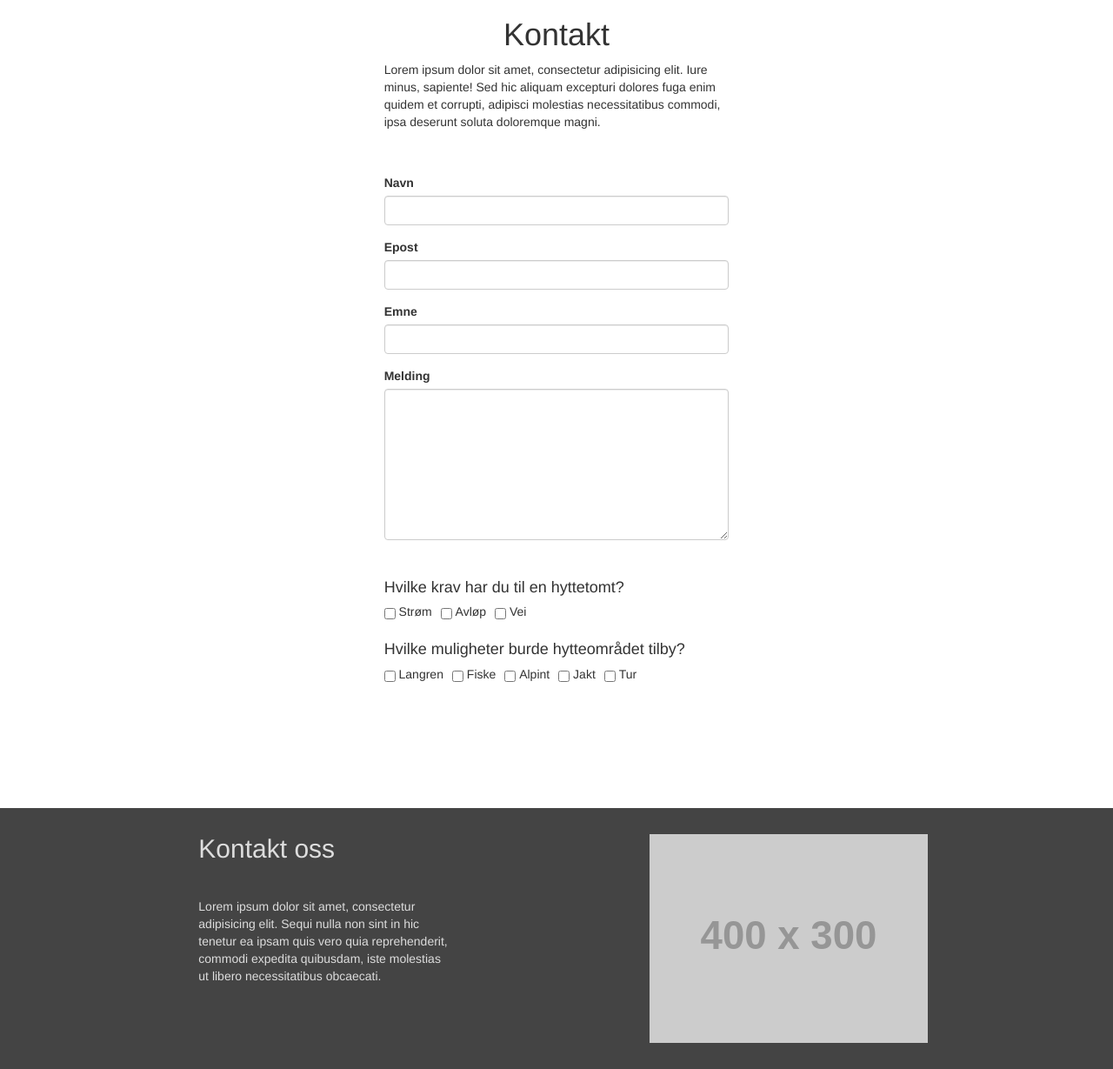
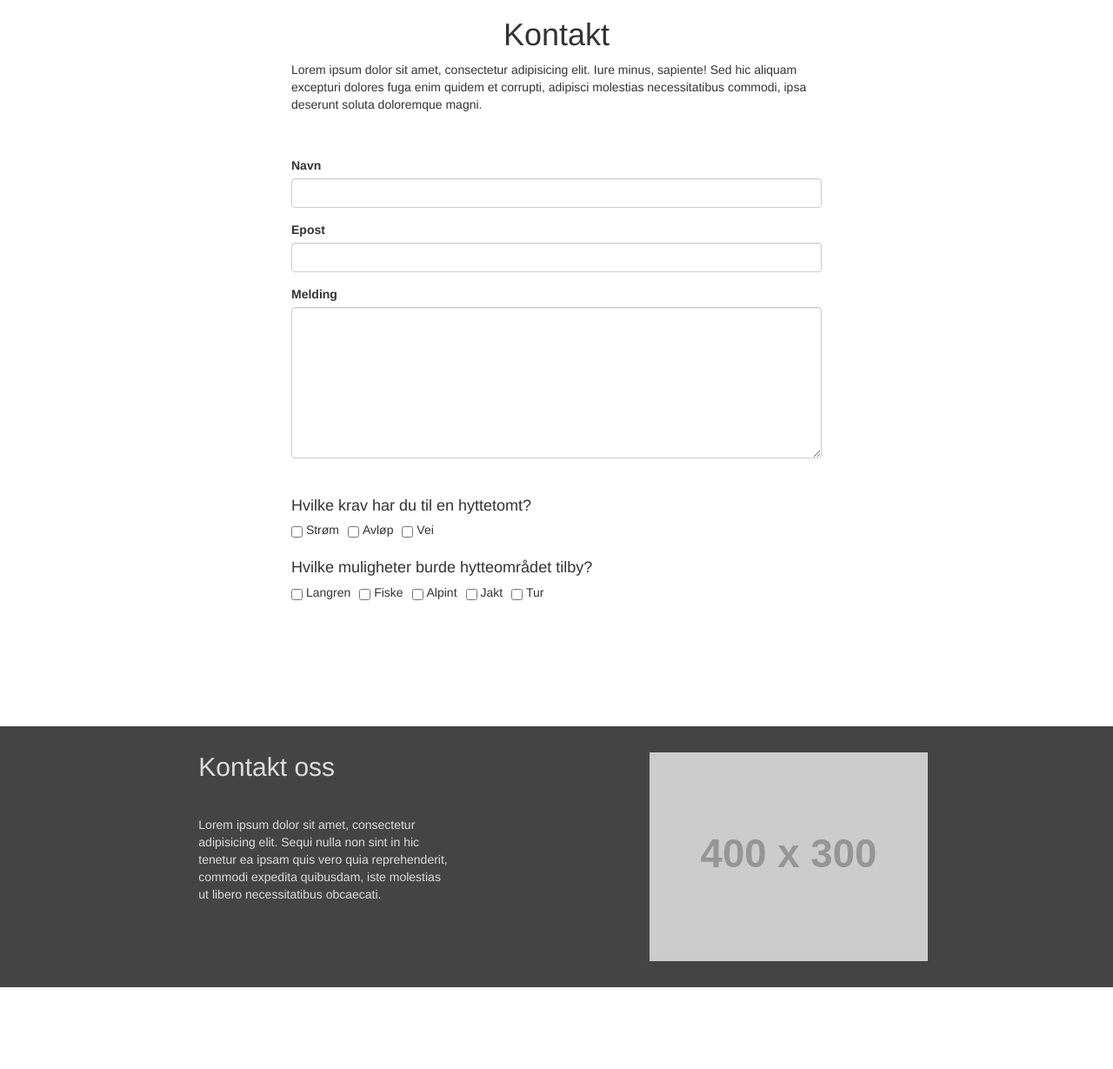
Before and after one commit to thomhess/TindeUtvikling, a PHP site: page /Prototype/kontakt.html in a window 1280 px wide. Shown: the part 480-1709 px from the top of the page at 87% size. After the commit the page ends 1615 px from the top, so only its background shows below. Run offline with PHP 8.4, Linux system fonts and the light colour scheme; some libraries are stand-ins or nearby versions.

Commit message:
Kontaktskjemating

```diff
--- a/Prototype/js/formval.js
+++ b/Prototype/js/formval.js
@@ -45,22 +45,6 @@
         }
     }
 
-    function validateEmne() {
-
-        theEmail = document.getElementById("emne").value;
-
-        if (theEmail == "") {
-            document.getElementById("errorMsgEmne").style.visibility = "visible";
-            document.getElementById("errorMsgEmne").innerHTML = "<b>Dette feltet er tomt</b>";
-            document.getElementById("emne").style.borderColor = "red";
-            return false;
-        } else {
-            document.getElementById("errorMsgEmne").style.visibility = "hidden";
-            document.getElementById("emne").style.borderColor = "";
-            return true;
-        }
-    }
-
     function validateComment() {
 
         theEmail = document.getElementById("comment").value;
@@ -78,7 +62,7 @@
     }
 
 
-    if ((validateName() & validateEmail() & validateEmne() & validateComment() ) == false) {
+    if ((validateName() & validateEmail() & validateComment() ) == false) {
         e.preventDefault();
     }
 });
--- a/Prototype/kontakt.html
+++ b/Prototype/kontakt.html
@@ -46,14 +46,14 @@
 	<!--Kontakt tekst -->
 	<div class="col-xs-12 innholdDiv">
 		<div class="row">
-			<div class="col-md-4 col-md-offset-4">
+			<div class="col-md-6 col-md-offset-3">
 				<h1>Kontakt</h1>
 				<p>Lorem ipsum dolor sit amet, consectetur adipisicing elit. Iure minus, sapiente! Sed hic aliquam excepturi dolores fuga enim quidem et corrupti, adipisci molestias necessitatibus commodi, ipsa deserunt soluta doloremque magni.  </p>
 			</div>
 		</div>
 		<!--skjema -->
 		<div class="row kontakt-bokser">
-			<div class="col-md-4 col-md-offset-4">
+			<div class="col-md-6 col-md-offset-3">
 				<form class="kontakt-form" id="myForm">
 				  <div class="form-group">
 				    <label for="navn" >Navn</label>
@@ -64,11 +64,6 @@
 				    <label for="epost" >Epost</label>
 				    <input type="email" class="form-control" id="epost">
 				    <span id="errorMsgEmail" class="error"></span>
-				  </div>
-				  <div class="form-group">
-				    <label for="emne" >Emne</label>
-				    <input type="emne" class="form-control" id="emne">
-				    <span id="errorMsgEmne" class="error"></span>
 				  </div>
 					<div class="form-group">
 					  <label for="comment" >Melding</label>
@@ -92,7 +87,7 @@
 				  </div>
 				  <br>
 				  <br>
-				  <button type="submit" class="btn btn-default btn-lg">Send melding</button>
+				  <button type="submit" class="btn btn-default">Send melding</button>
 				</form>
 			</div>
 		</div>
--- a/index.php
+++ b/index.php
@@ -6,5 +6,10 @@
 </head>
 <body>
     <?= time() ?>
+    <!--?foreach(tomt in tomter) {?>
+    <article data-gps="<?=tomt->geopoints" data-description="<?=tomt->description?>">
+    </article>
+    <?}?>
+    -->
 </body>
 </html>
```
